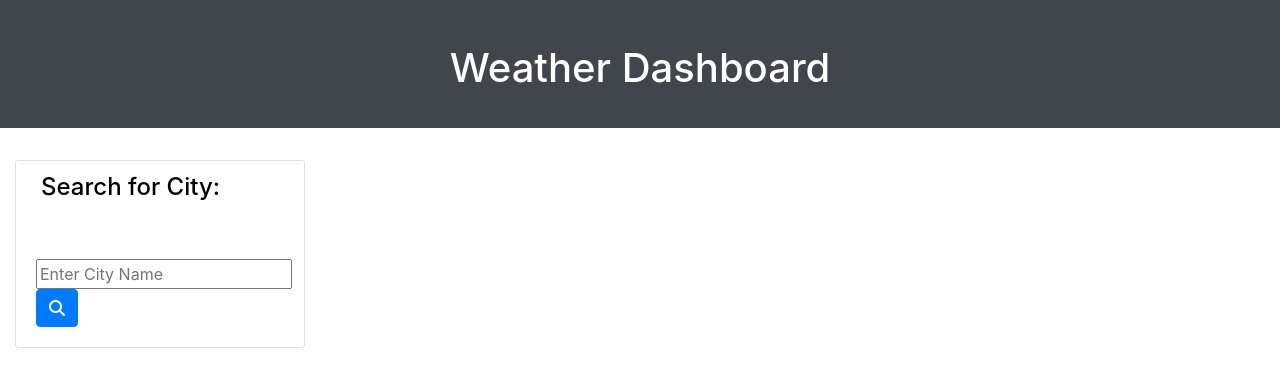
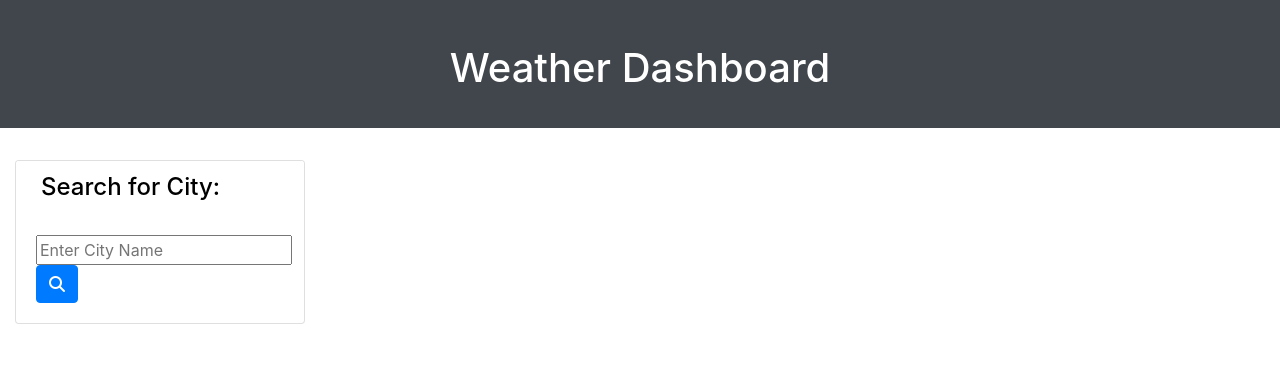
Before and after one commit to sopeethong1/Weather-Dashboard, a plain HTML site: page index.html in a window 1280 px wide. Drawn offline with nearby package versions, Linux system fonts and the light colour scheme.

Commit message:
removed bad code

```diff
--- a/index.html
+++ b/index.html
@@ -29,8 +29,7 @@
             <div class="card custom-card">
         <h4 class="card-header">Search for City:</h4>
         <form id="city-form" class="card-body text-left">
-          <label class="form-label" for="cityname"></label>
-          <input type="text" class="form-input" id="city-input" name= "city-input" placeholder="Enter City Name" />
+          <input type="text" class="form-input" id="city-input" name="city-name" placeholder="Enter City Name" />
           <button class="btn btn-primary"><i class='fa fa-search'></i></button>
         </form></div>
 
@@ -103,7 +102,6 @@
   <script src="https://cdnjs.cloudflare.com/ajax/libs/popper.js/1.16.1/umd/popper.min.js"></script>
   <script src="https://cdnjs.cloudflare.com/ajax/libs/twitter-bootstrap/4.5.0/js/bootstrap.min.js"></script>
   <script src="https://cdnjs.cloudflare.com/ajax/libs/moment.js/2.27.0/moment.min.js"></script>
-  <script src="https://code.jquery.com/ui/1.12.0/jquery-ui.min.js"></script>
   <script src="./Assets/script.js"></script>
 </body>
 
```
